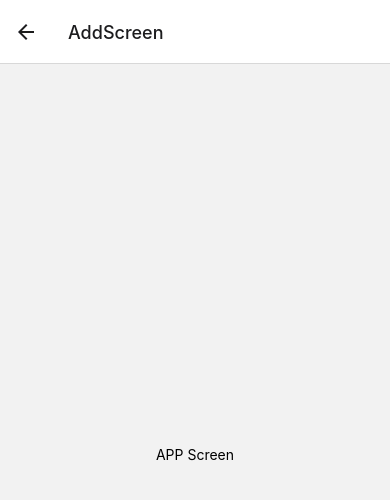
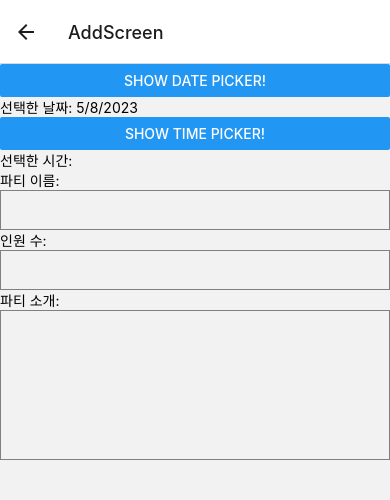
Before and after one commit to dudcks5477/Capstone_partypeople, a React Native app in the folder frontend/: screen /AddScreen in a window 390 px wide. Shown: the top 500 px of the page. Built offline with nearby package versions, Linux system fonts and the light colour scheme.

Commit message:
생성하기에 시간 날짜 파티이름 인원 기능추가

```diff
--- a/frontend/package.json
+++ b/frontend/package.json
@@ -10,6 +10,7 @@
     "test": "jest"
   },
   "dependencies": {
+    "@react-native-community/datetimepicker": "^7.0.1",
     "@react-navigation/bottom-tabs": "^6.5.7",
     "@react-navigation/native": "^6.1.6",
     "@react-navigation/native-stack": "^6.9.12",
--- a/frontend/src/screens/AddScreen.js
+++ b/frontend/src/screens/AddScreen.js
@@ -1,10 +1,83 @@
-import React from 'react';
-import { View, Text } from 'react-native';
+import React, { useState } from 'react';
+import { View, Button, Platform, Text, TextInput } from 'react-native';
+import DateTimePicker from '@react-native-community/datetimepicker';
 
 const AddScreen = () => {
+  const [date, setDate] = useState(new Date());
+  const [show, setShow] = useState(false);
+  const [partyName, setPartyName] = useState('');
+  const [numOfPeople, setNumOfPeople] = useState('');
+  const [description, setDescription] = useState('');
+  const onChange = (event, selectedDate) => {
+    const currentDate = selectedDate || date;
+    setShow(Platform.OS === 'ios');
+    setDate(currentDate);
+  };
+
+  const showMode = (currentMode) => {
+    setShow(true);
+    setMode(currentMode);
+  };
+
+  const showDatepicker = () => {
+    showMode('date');
+  };
+
+  const showTimepicker = () => {
+    showMode('time');
+  };
+
+  const [mode, setMode] = useState('date');
+
   return (
-    <View style={{ flex: 1, justifyContent: 'center', alignItems: 'center' }}>
-      <Text>APP Screen</Text>
+    <View>
+      <View>
+        <Button onPress={showDatepicker} title="Show date picker!" />
+        <Text>선택한 날짜: {date.toLocaleDateString()}</Text>
+      </View>
+      <View>
+        <Button onPress={showTimepicker} title="Show time picker!" />
+        <Text>선택한 시간: {mode === 'time' && date.toLocaleTimeString()}{'\n'}</Text>
+      </View>
+      {show && (
+        <DateTimePicker
+          testID="dateTimePicker"
+          value={date}
+          mode={mode}
+          is24Hour={true}
+          display="default"
+          onChange={onChange}
+        />
+      )}
+
+      <View>
+        <Text>
+          파티 이름:
+        </Text>
+          <TextInput
+            style={{ height: 40, borderColor: 'gray', borderWidth: 1 }}
+            onChangeText={text => setPartyName(text)}
+            value={partyName}
+          />
+        <Text>
+          인원 수:
+        </Text>
+          <TextInput
+            style={{ height: 40, borderColor: 'gray', borderWidth: 1 }}
+            onChangeText={text => setNumOfPeople(text)}
+            value={numOfPeople}
+            keyboardType={'numeric'}
+          />
+          <Text>
+          파티 소개:
+        </Text>
+          <TextInput
+            style={{ height: 150, borderColor: 'gray', borderWidth: 1 }}
+            onChangeText={text => setDescription(text)}
+            value={description}
+          />
+
+      </View>
     </View>
   );
 };
```
Also changed, not shown: 1 other file (tests, documents, lock files or other folders).
